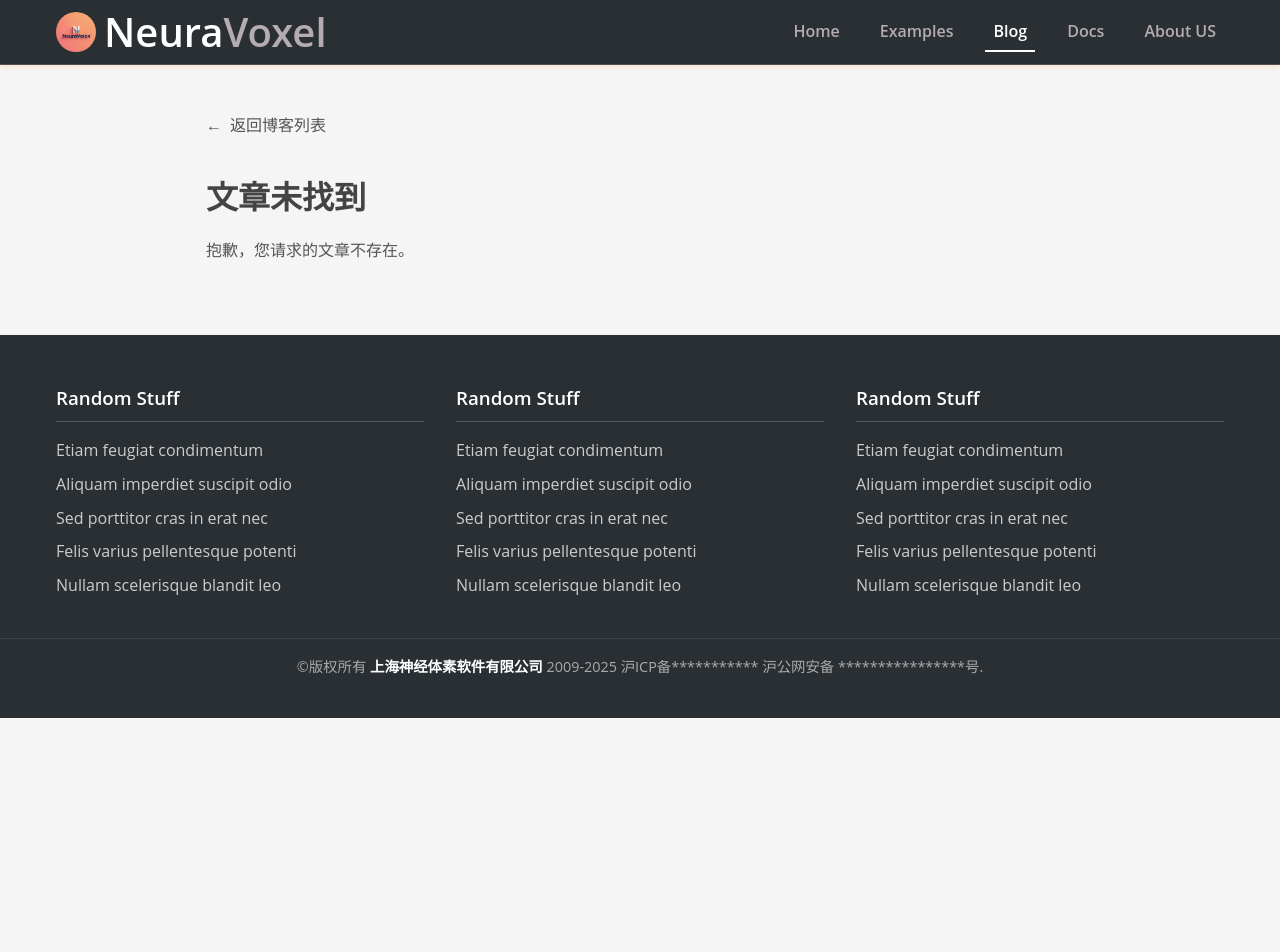
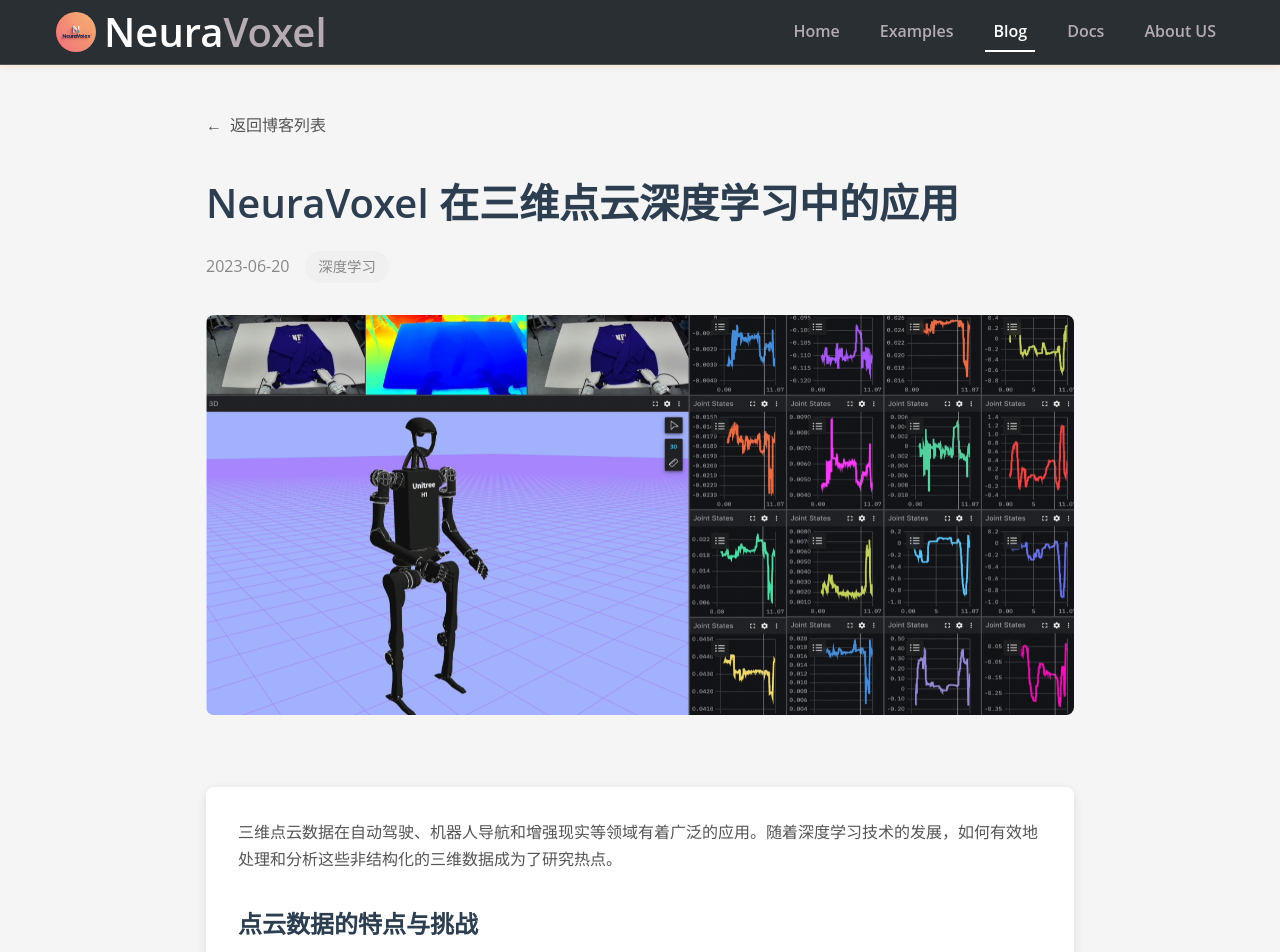
Before and after one commit to NeuraVoxel/NeuraVoxel.github.io, a React (Create React App) app: page /blog/deep-learning-for-3d-point-cloud in a window 1280 px wide. Shown: the top 952 px of the page. Before the commit the page ends 800 px from the top, so only its background shows below. Built offline with nearby package versions, Linux system fonts and the light colour scheme.

Commit message:
refactor(blog): move blog data to separate files and update BlogPage and BlogPostPage

```diff
--- /dev/null
+++ b/src/blogs/deep-learning-for-3d-point-cloud.tsx
@@ -0,0 +1,46 @@
+export default {
+    id: 2,
+    excerpt: '机器人系统产生的数据通常是多模态的，包括传感器数据、控制信号和环境信息。本文分享了使用 NeuraVoxel 进行机器人数据可视化的最佳实践和技巧。',
+    slug: 'best-practices-for-robotics-data-visualization',
+    title: 'NeuraVoxel 在三维点云深度学习中的应用',
+    date: '2023-06-20',
+    category: '深度学习',
+    imageUrl: '/images/blog/robotic.png',
+    content: `
+      <p>三维点云数据在自动驾驶、机器人导航和增强现实等领域有着广泛的应用。随着深度学习技术的发展，如何有效地处理和分析这些非结构化的三维数据成为了研究热点。</p>
+
+      <h2>点云数据的特点与挑战</h2>
+      <p>点云数据具有以下特点和挑战：</p>
+      <ul>
+        <li>非结构化、不规则分布的数据点</li>
+        <li>数据量庞大，单个场景可包含数百万个点</li>
+        <li>点的密度不均匀，远处点稀疏而近处点密集</li>
+        <li>需要处理旋转、平移等几何变换的不变性</li>
+      </ul>
+
+      <h2>NeuraVoxel 的深度学习解决方案</h2>
+      <p>NeuraVoxel 提供了一系列针对点云数据的深度学习工具：</p>
+      <ol>
+        <li>基于体素化的三维卷积神经网络，高效处理大规模点云</li>
+        <li>点级特征提取网络，保留点的精细特征</li>
+        <li>多尺度特征融合架构，同时捕获局部和全局信息</li>
+        <li>自监督学习框架，减少对标注数据的依赖</li>
+      </ol>
+
+      <h2>应用案例</h2>
+      <p>NeuraVoxel 的深度学习解决方案已在多个领域取得了显著成果：</p>
+      <ul>
+        <li>自动驾驶场景中的物体检测和分割，准确率提升15%</li>
+        <li>室内场景理解与重建，实现厘米级精度</li>
+        <li>工业零件缺陷检测，降低漏检率达40%</li>
+        <li>城市规模的三维建模，处理速度提升5倍</li>
+      </ul>
+
+      <blockquote>
+        "NeuraVoxel 的深度学习框架让我们能够从海量点云数据中提取有价值的信息，大大加速了我们的研发进程。" — 某科技公司研发总监
+      </blockquote>
+
+      <h2>开始使用 NeuraVoxel 的深度学习工具</h2>
+      <p>如果您想了解更多关于 NeuraVoxel 深度学习工具的信息，请查看我们的<a href="/examples">示例代码</a>或<a href="/docs">技术文档</a>。我们还提供专业的<a href="/training">培训课程</a>，帮助您的团队快速掌握这些技术。</p>
+    `
+};
--- /dev/null
+++ b/src/blogs/index.ts
@@ -0,0 +1,10 @@
+import visualizingAutonomousDrivingData from './visualizing-autonomous-driving-data';
+import deepLearningFor3DPointCloud from './deep-learning-for-3d-point-cloud';
+
+// 博客文章数据映射
+const blogPostsData: { [key: string]: any } = {
+    'visualizing-autonomous-driving-data': visualizingAutonomousDrivingData,
+    'deep-learning-for-3d-point-cloud': deepLearningFor3DPointCloud,
+};
+
+export default blogPostsData;
--- /dev/null
+++ b/src/blogs/visualizing-autonomous-driving-data.tsx
@@ -0,0 +1,46 @@
+export default {
+    id: 1,
+    title: '使用 NeuraVoxel 可视化自动驾驶数据',
+    date: '2023-05-15',
+    excerpt: 'NeuraVoxel 提供了强大的工具来可视化和分析自动驾驶数据，帮助研究人员更好地理解复杂的场景和行为模式。本文将介绍如何使用 NeuraVoxel 进行自动驾驶数据的可视化和分析。',
+    imageUrl: '/images/blog/ad.png',
+    slug: 'visualizing-autonomous-driving-data',
+    category: '自动驾驶',
+    content: `
+      <p>自动驾驶技术的发展产生了海量的数据，包括激光雷达点云、摄像头图像、雷达数据等多种模态。有效地可视化和分析这些数据对于提高自动驾驶系统的性能和安全性至关重要。</p>
+
+      <h2>自动驾驶数据的挑战</h2>
+      <p>自动驾驶数据面临以下几个主要挑战：</p>
+      <ul>
+        <li>数据量巨大，单车每天可产生TB级数据</li>
+        <li>数据类型多样，包括点云、图像、雷达等多种模态</li>
+        <li>需要实时处理和可视化</li>
+        <li>需要将不同传感器的数据进行融合和对齐</li>
+      </ul>
+
+      <h2>NeuraVoxel 的解决方案</h2>
+      <p>NeuraVoxel 提供了一套完整的工具来应对这些挑战：</p>
+      <ol>
+        <li>高效的数据处理引擎，能够处理大规模点云和图像数据</li>
+        <li>多模态数据可视化，将不同类型的数据在同一场景中展示</li>
+        <li>实时渲染技术，支持数据的实时可视化</li>
+        <li>智能数据融合算法，自动对齐和融合来自不同传感器的数据</li>
+      </ol>
+
+      <h2>案例研究</h2>
+      <p>某自动驾驶公司使用 NeuraVoxel 分析了超过 10,000 小时的驾驶数据，发现了传统方法难以识别的模式和异常情况。通过 NeuraVoxel 的可视化工具，他们能够：</p>
+      <ul>
+        <li>识别传感器盲区和覆盖不足的区域</li>
+        <li>分析复杂交通场景中的车辆行为</li>
+        <li>优化感知算法的参数</li>
+        <li>验证决策系统在各种场景下的表现</li>
+      </ul>
+
+      <blockquote>
+        "NeuraVoxel 彻底改变了我们分析自动驾驶数据的方式。它让我们能够直观地理解复杂场景，发现潜在的安全问题，并优化我们的算法。" — 某自动驾驶公司首席技术官
+      </blockquote>
+
+      <h2>开始使用 NeuraVoxel</h2>
+      <p>如果您想了解更多关于如何使用 NeuraVoxel 进行自动驾驶数据可视化的信息，请访问我们的<a href="/examples">示例页面</a>或<a href="/contact">联系我们</a>获取演示。</p>
+    `
+};
--- a/src/pages/BlogPage.tsx
+++ b/src/pages/BlogPage.tsx
@@ -1,6 +1,7 @@
 import React from 'react';
 import { Link } from 'react-router-dom';
 import styled from 'styled-components';
+import blogPostsData from '../blogs';
 
 const BlogContainer = styled.div`
   max-width: 1200px;
@@ -102,14 +103,14 @@ const BlogContent = styled.div`
 
 // 模拟博客数据
 const blogPosts = [
-  {
-    id: 1,
-    title: '使用 NeuraVoxel 可视化自动驾驶数据',
-    date: '2023-05-15',
-    excerpt: 'NeuraVoxel 提供了强大的工具来可视化和分析自动驾驶数据，帮助研究人员更好地理解复杂的场景和行为模式。本文将介绍如何使用 NeuraVoxel 进行自动驾驶数据的可视化和分析。',
-    imageUrl: '/images/blog/ad.png',
-    slug: 'visualizing-autonomous-driving-data'
-  },
+  // {
+  //   id: 1,
+  //   title: '使用 NeuraVoxel 可视化自动驾驶数据',
+  //   date: '2023-05-15',
+  //   excerpt: 'NeuraVoxel 提供了强大的工具来可视化和分析自动驾驶数据，帮助研究人员更好地理解复杂的场景和行为模式。本文将介绍如何使用 NeuraVoxel 进行自动驾驶数据的可视化和分析。',
+  //   imageUrl: '/images/blog/ad.png',
+  //   slug: 'visualizing-autonomous-driving-data'
+  // },
 //   {
 //     id: 2,
 //     title: '机器人数据可视化的最佳实践',
@@ -161,16 +162,16 @@ const BlogPage: React.FC = () => {
       </BlogHeader>
 
       <BlogGrid>
-        {blogPosts.map(post => (
-          <BlogCard key={post.id}>
+        {Object.entries(blogPostsData).map(([slug, post]) => (
+          <BlogCard key={slug}>
             <BlogImage>
               <img src={post.imageUrl} alt={post.title} />
             </BlogImage>
             <BlogContent>
               <h3>{post.title}</h3>
               <span className="date">{post.date}</span>
-              <p>{post.excerpt}</p>
-              <Link to={`/blog/${post.slug}`} className="read-more">
+              <p>{post.excerpt || '点击阅读更多了解详情...'}</p>
+              <Link to={`/blog/${slug}`} className="read-more">
                 阅读更多 →
               </Link>
             </BlogContent>
--- a/src/pages/BlogPostPage.tsx
+++ b/src/pages/BlogPostPage.tsx
@@ -1,6 +1,7 @@
 import React from 'react';
 import { useParams, Link } from 'react-router-dom';
 import styled from 'styled-components';
+import blogPostsData from '../blogs';
 
 const PostContainer = styled.div`
   max-width: 900px;
@@ -95,54 +96,6 @@ const BackButton = styled(Link)`
   }
 `;
 
-// 模拟博客文章数据
-const blogPostsData: any = {
-    'visualizing-autonomous-driving-data': {
-        title: '使用 NeuraVoxel 可视化自动驾驶数据',
-        date: '2023-05-15',
-        category: '自动驾驶',
-        imageUrl: '/images/blog/ad.png',
-        content: `
-      <p>自动驾驶技术的发展产生了海量的数据，包括激光雷达点云、摄像头图像、雷达数据等多种模态。有效地可视化和分析这些数据对于提高自动驾驶系统的性能和安全性至关重要。</p>
-
-      <h2>自动驾驶数据的挑战</h2>
-      <p>自动驾驶数据面临以下几个主要挑战：</p>
-      <ul>
-        <li>数据量巨大，单车每天可产生TB级数据</li>
-        <li>数据类型多样，包括点云、图像、雷达等多种模态</li>
-        <li>需要实时处理和可视化</li>
-        <li>需要将不同传感器的数据进行融合和对齐</li>
-      </ul>
-
-      <h2>NeuraVoxel 的解决方案</h2>
-      <p>NeuraVoxel 提供了一套完整的工具来应对这些挑战：</p>
-      <ol>
-        <li>高效的数据处理引擎，能够处理大规模点云和图像数据</li>
-        <li>多模态数据可视化，将不同类型的数据在同一场景中展示</li>
-        <li>实时渲染技术，支持数据的实时可视化</li>
-        <li>智能数据融合算法，自动对齐和融合来自不同传感器的数据</li>
-      </ol>
-
-      <h2>案例研究</h2>
-      <p>某自动驾驶公司使用 NeuraVoxel 分析了超过 10,000 小时的驾驶数据，发现了传统方法难以识别的模式和异常情况。通过 NeuraVoxel 的可视化工具，他们能够：</p>
-      <ul>
-        <li>识别传感器盲区和覆盖不足的区域</li>
-        <li>分析复杂交通场景中的车辆行为</li>
-        <li>优化感知算法的参数</li>
-        <li>验证决策系统在各种场景下的表现</li>
-      </ul>
-
-      <blockquote>
-        "NeuraVoxel 彻底改变了我们分析自动驾驶数据的方式。它让我们能够直观地理解复杂场景，发现潜在的安全问题，并优化我们的算法。" — 某自动驾驶公司首席技术官
-      </blockquote>
-
-      <h2>开始使用 NeuraVoxel</h2>
-      <p>如果您想了解更多关于如何使用 NeuraVoxel 进行自动驾驶数据可视化的信息，请访问我们的<a href="/examples">示例页面</a>或<a href="/contact">联系我们</a>获取演示。</p>
-    `
-    },
-    // 可以添加更多文章的详细内容
-};
-
 const BlogPostPage: React.FC = () => {
     const { slug } = useParams<{ slug: string }>();
     const post = slug ? blogPostsData[slug] : null;
```
Also changed, not shown: public/images/blog/robotic.png (added).
